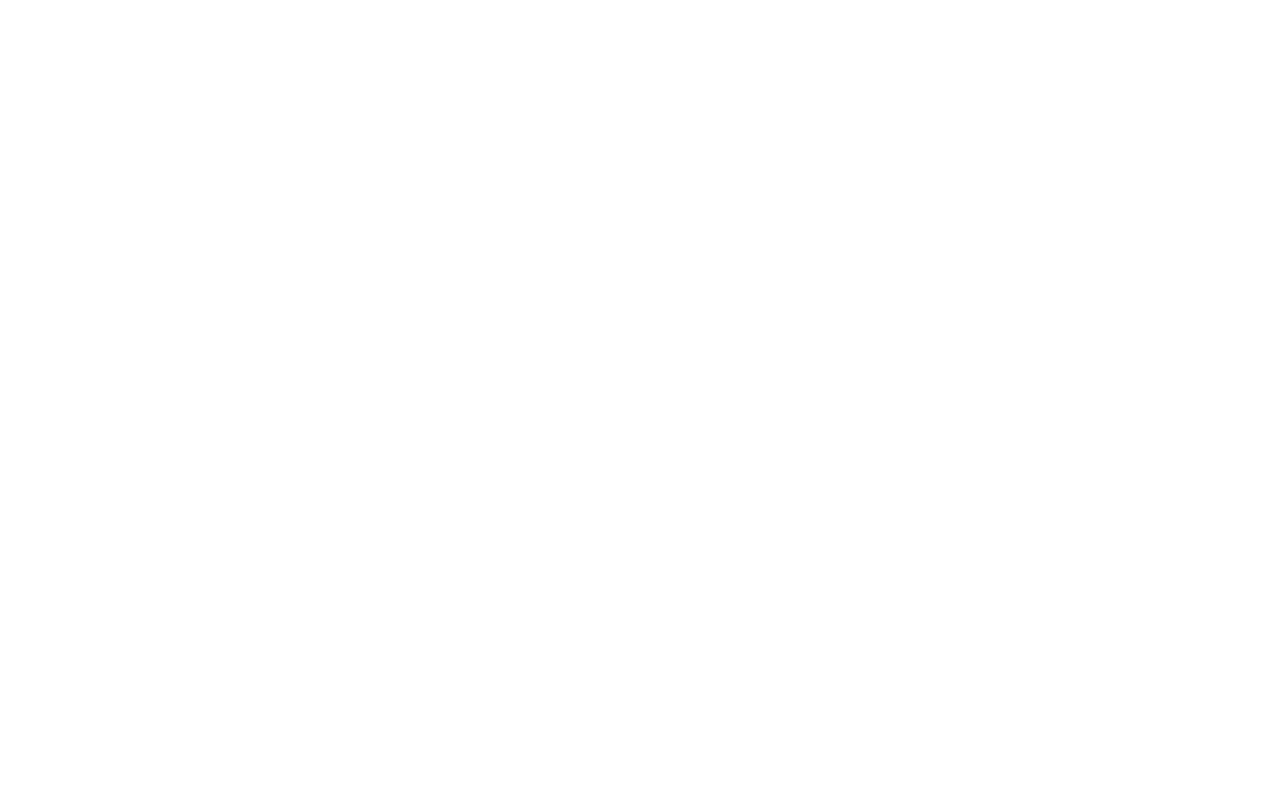
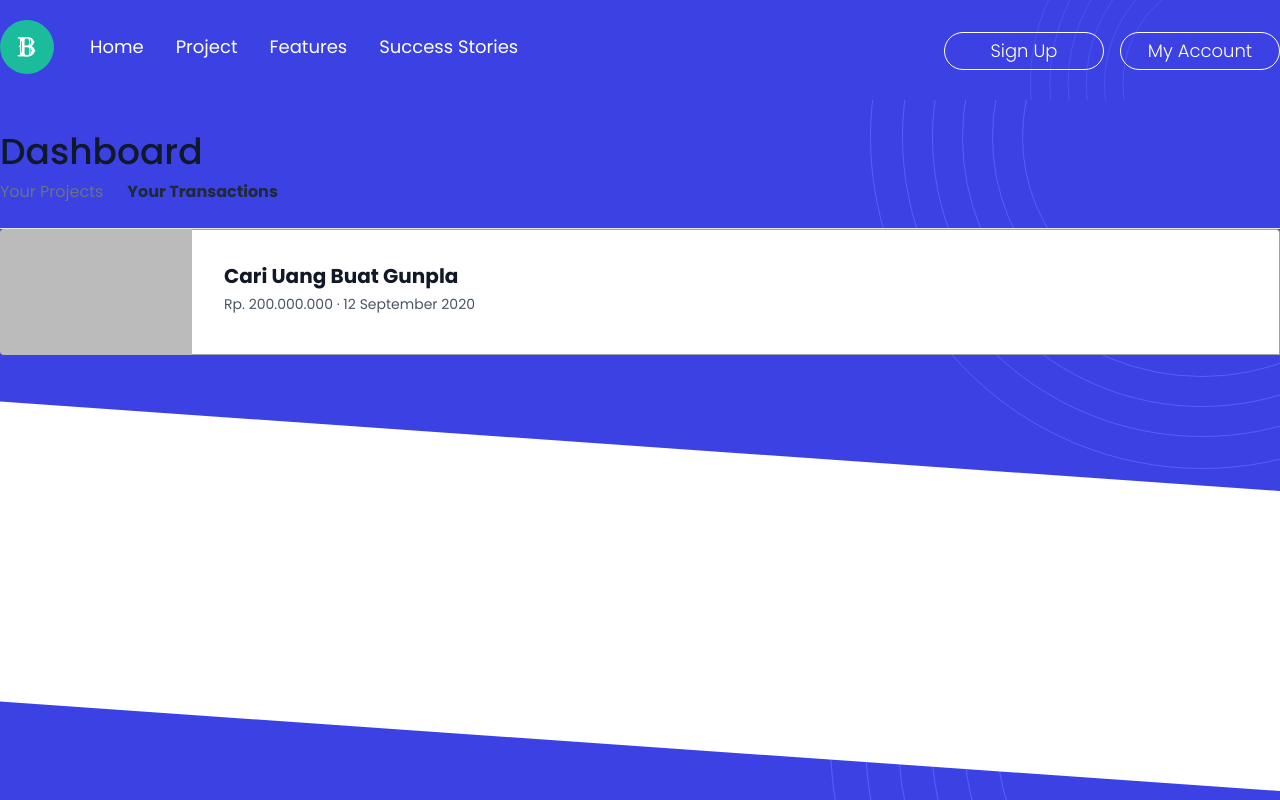
Before and after one commit to mohamadhandynugraha/startup-frontend, a Nuxt app: page /dashboard/transactions in a window 1280 px wide. Before the commit this address had no page. Shown: the top 800 px of the page. Built offline with nearby package versions, Linux system fonts and the light colour scheme.

Commit message:
[FE]-17 create your transactions

```diff
--- a/pages/dashboard/index.vue
+++ b/pages/dashboard/index.vue
@@ -16,7 +16,7 @@
             <li class="mr-6">
               <nuxt-link
                 class="text-gray-500 hover:text-gray-800"
-                to="/dashboard"
+                to="/dashboard/transactions"
               >
                 Your Transactions
               </nuxt-link>
--- /dev/null
+++ b/pages/dashboard/transactions.vue
@@ -0,0 +1,65 @@
+<template>
+  <div class="project-page">
+    <section class="dashboard-header pt-5">
+      <div class="container mx-auto relative">
+        <Navbar />
+      </div>
+    </section>
+    <section class="container mx-auto pt-8">
+      <div class="flex justify-between items-center mb-6">
+        <div class="w-3/4 mr-6">
+          <h2 class="text-4xl text-gray-900 mb-2 font-medium">Dashboard</h2>
+          <ul class="flex mt-2">
+            <li class="mr-6">
+              <nuxt-link
+                class="text-gray-500 hover:text-gray-800"
+                to="/dashboard"
+              >
+                Your Projects
+              </nuxt-link>
+            </li>
+            <li class="mr-6">
+              <nuxt-link
+                class="text-gray-800 font-bold"
+                to="/dashboard"
+              >
+                Your Transactions
+              </nuxt-link>
+            </li>
+          </ul>
+        </div>
+      </div>
+      <hr />
+      <div class="block mb-2">
+        <div class="w-full lg:max-w-full lg:flex mb-4">
+          <div
+            class="h-48 lg:h-auto lg:w-48 flex-none bg-cover rounded-t lg:rounded-t-none lg:rounded-l text-center overflow-hidden"
+            style="background-color: #bbb"
+          ></div>
+          <div
+            class="w-full border-r border-b border-l border-gray-400 lg:border-l-0 lg:border-t lg:border-gray-400 bg-white rounded-b lg:rounded-b-none lg:rounded-r p-8 flex flex-col justify-between leading-normal"
+          >
+            <div>
+              <div class="text-gray-900 font-bold text-xl mb-1">
+                Cari Uang Buat Gunpla
+              </div>
+              <p class="text-sm text-gray-600 flex items-center mb-2">
+                Rp. 200.000.000 &middot; 12 September 2020
+              </p>
+            </div>
+          </div>
+        </div>
+      </div>
+    </section>
+    <div class="cta-clip -mt-20"></div>
+    <section class="call-to-action bg-purple-progress pt-64 pb-10"></section>
+    <Footer />
+  </div>
+</template>
+
+<script lang="ts">
+import Vue from 'vue'
+export default Vue.extend({
+  layout: 'auth',
+})
+</script>
```
